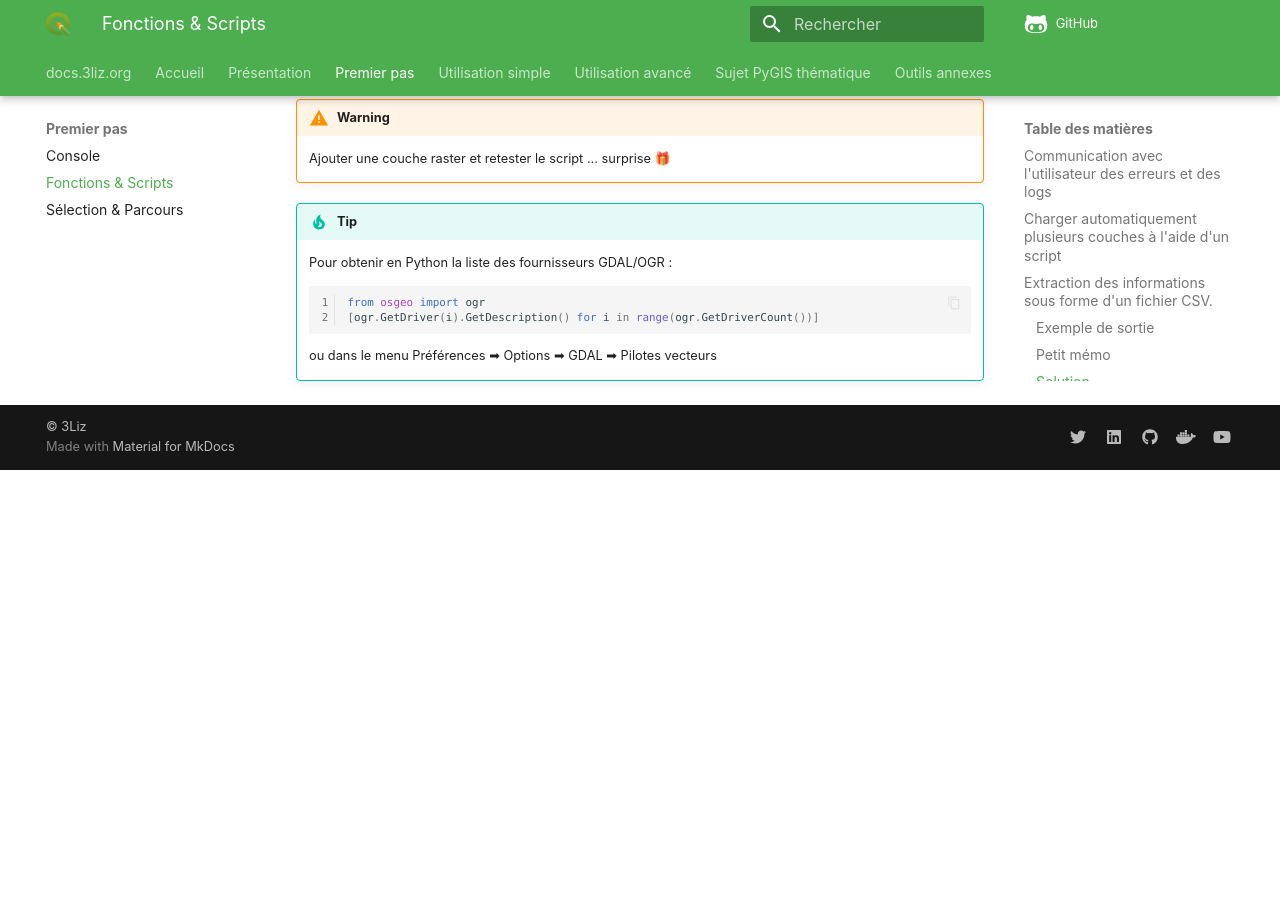
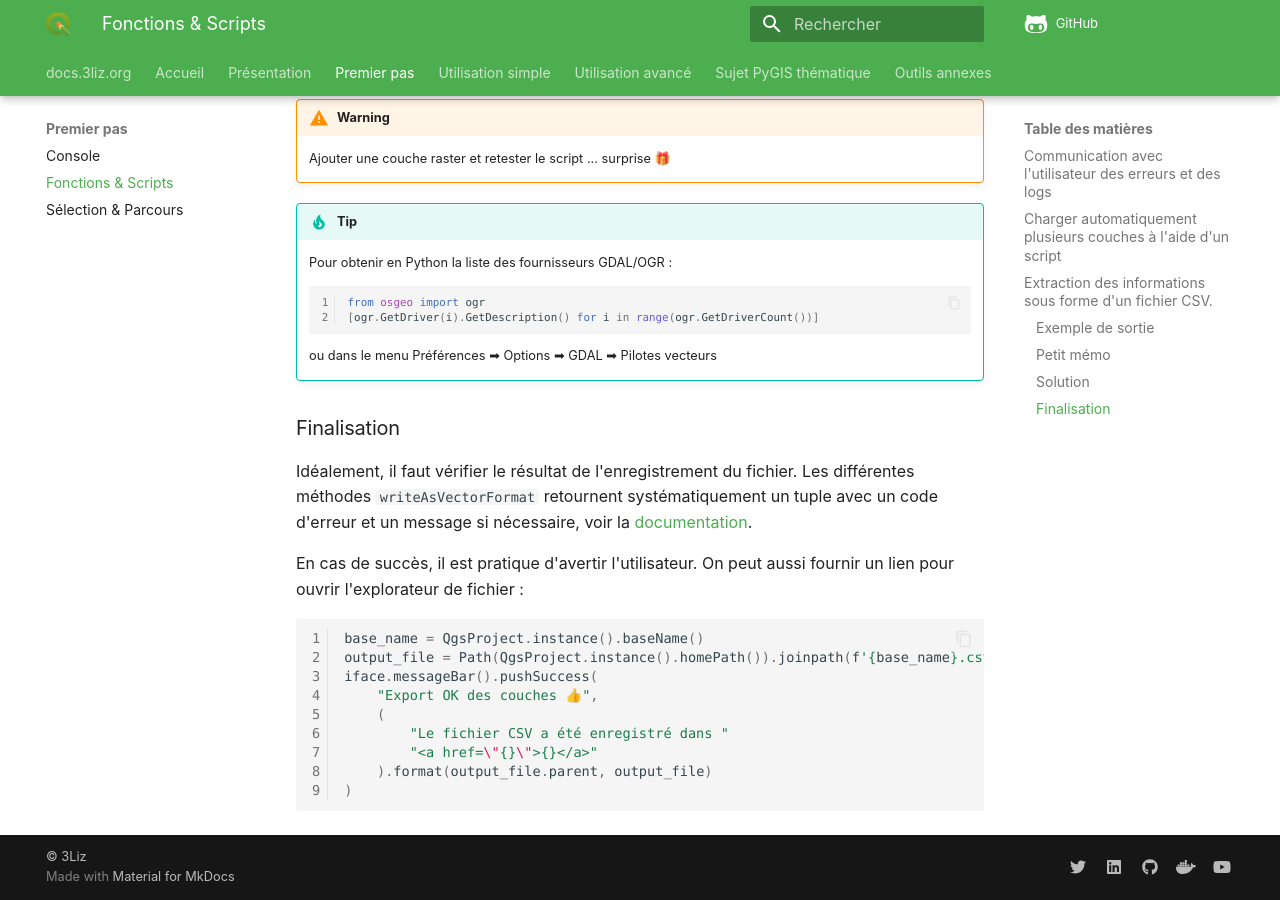
Before and after one commit to 3liz/formation-pyqgis, an MkDocs documentation site: the page built from docs/fonctions-scripts.md, in a window 1280 px wide and 900 px high, scrolled down 6673 px. Built offline with MkDocs 1.6.1 and Material for MkDocs 9.7.7, drawn with Linux system fonts in a browser that asks for light colours; nearby versions of some CDN libraries; comment, search, counter and statistics services are not loaded; before the commit the page ends 7143 px from its top, so only the background shows below that.

Commit message:
Exemple lien cliquable pour ouvrir un fichier

````diff
--- a/docs/fonctions-scripts.md
+++ b/docs/fonctions-scripts.md
@@ -427,3 +427,23 @@ QgsVectorFileWriter.writeAsVectorFormat(
     [ogr.GetDriver(i).GetDescription() for i in range(ogr.GetDriverCount())]
     ```
     ou dans le menu Préférences ➡ Options ➡ GDAL ➡ Pilotes vecteurs
+
+### Finalisation
+
+Idéalement, il faut vérifier le résultat de l'enregistrement du fichier. Les différentes méthodes `writeAsVectorFormat`
+retournent systématiquement un tuple avec un code d'erreur et un message si nécessaire, voir la
+[documentation](https://api.qgis.org/api/classQgsVectorFileWriter.html#a3a4405a59d8f8ac147878cae5bd9bade).
+
+En cas de succès, il est pratique d'avertir l'utilisateur. On peut aussi fournir un lien pour ouvrir l'explorateur de fichier :
+
+```python
+base_name = QgsProject.instance().baseName()
+output_file = Path(QgsProject.instance().homePath()).joinpath(f'{base_name}.csv')
+iface.messageBar().pushSuccess(
+    "Export OK des couches 👍",
+    (
+        "Le fichier CSV a été enregistré dans "
+        "<a href=\"{}\">{}</a>"
+    ).format(output_file.parent, output_file)
+)
+```
````
